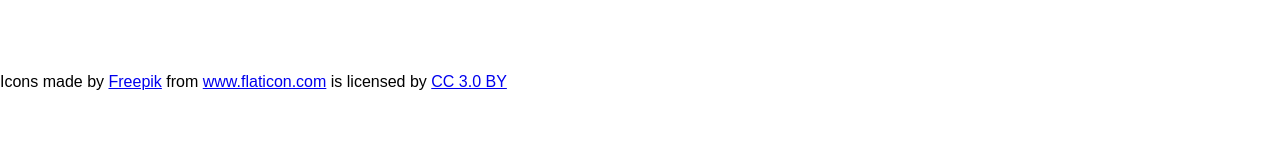
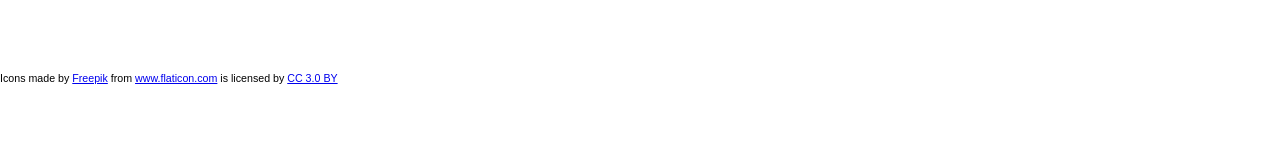
Before and after one commit to dianafisher/my-reads, a React (Create React App) app: page / in a window 1280 px wide. Shown: the part 428-588 px from the top of the page. Built offline with nearby package versions, Linux system fonts and the light colour scheme; no server answers; the HTML template or start-up script is replaced by a standard one.

Commit message:
Adjust footer font size

```diff
--- a/src/App.css
+++ b/src/App.css
@@ -6,6 +6,10 @@ body {
 }
 body, .app {
   background: white;
+}
+
+footer {
+  font-size: 8pt;
 }
 
 /* main page */
--- a/src/App.js
+++ b/src/App.js
@@ -51,7 +51,7 @@ class App extends Component {
             <SearchBooks books={this.state.books} onUpdateBook={this.updateBook}/>
           )}/>
 
-          <div>Icons made by <a href="http://www.freepik.com" title="Freepik">Freepik</a> from <a href="http://www.flaticon.com" title="Flaticon">www.flaticon.com</a> is licensed by <a href="http://creativecommons.org/licenses/by/3.0/" title="Creative Commons BY 3.0" target="_blank" rel="noopener noreferrer">CC 3.0 BY</a></div>
+          <footer>Icons made by <a href="http://www.freepik.com" title="Freepik">Freepik</a> from <a href="http://www.flaticon.com" title="Flaticon">www.flaticon.com</a> is licensed by <a href="http://creativecommons.org/licenses/by/3.0/" title="Creative Commons BY 3.0" target="_blank" rel="noopener noreferrer">CC 3.0 BY</a></footer>
         </div>
       </Router>
     );
```
